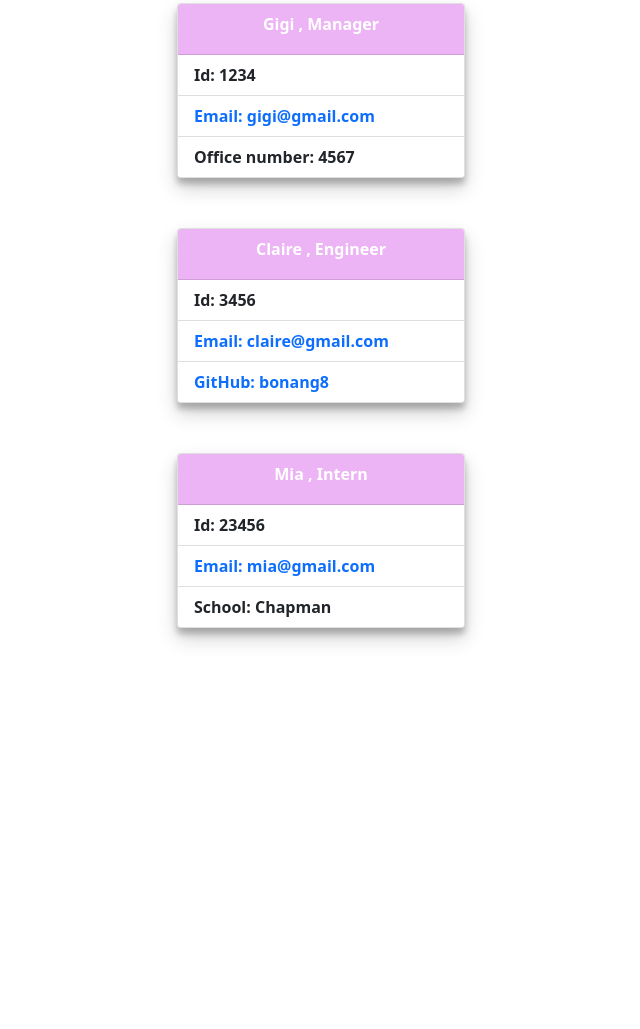
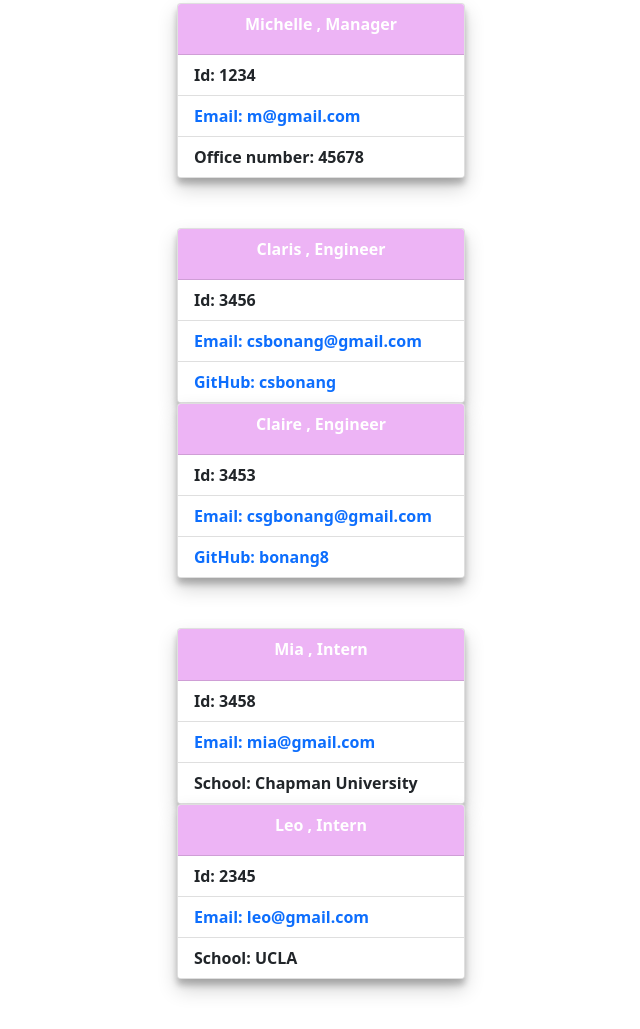
Before and after one commit to csbonang/bonang_teamProfileGenerator, a website: page dist/index.html in a window 1280 px wide. Shown: the part 124-1153 px from the top of the page, without its empty margins (79-719 px from the left). Before the commit the page ends 802 px from the top, so only its background shows below. Drawn offline with nearby package versions, Linux system fonts and the light colour scheme.

```diff
--- a/dist/index.html
+++ b/dist/index.html
@@ -18,7 +18,7 @@
       <div class= "manager">
       <div class="card" style="width: 18rem;">
            <div class="card-header">
-           Gigi ,
+           Michelle ,
 
            Manager
 
@@ -26,14 +26,33 @@
            <ul class="list-group list-group-flush">
              <li class="list-group-item"> Id: 1234</li>
              <li class="list-group-item">
-                <a id="contactMe_info" href = "mailto:gigi@gmail.com" alt=Email>
-                Email: gigi@gmail.com
+                <a id="contactMe_info" href = "mailto:m@gmail.com" alt=Email>
+                Email: m@gmail.com
                 </a>
              </li>
-             <li class="list-group-item"> Office number: 4567</li>
+             <li class="list-group-item"> Office number: 45678</li>
            </ul>
          </div>
          </div><div class= "engineer">
+           <div class="card" style="width: 18rem;">
+           <div class="card-header">
+           Claris ,
+
+           Engineer
+
+           </div>
+           <ul class="list-group list-group-flush">
+             <li class="list-group-item">Id: 3456</li>
+             <li class="list-group-item">
+                <a id="contactMe_info" href = "mailto:csbonang@gmail.com" alt=Email>
+               Email:  csbonang@gmail.com
+                </a>
+             </li>
+             <li class="list-group-item"> <a href= "https://github.com/csbonang">
+              GitHub: csbonang </a></li>
+           </ul>
+         </div>
+
            <div class="card" style="width: 18rem;">
            <div class="card-header">
            Claire ,
@@ -42,10 +61,10 @@
 
            </div>
            <ul class="list-group list-group-flush">
-             <li class="list-group-item">Id: 3456</li>
+             <li class="list-group-item">Id: 3453</li>
              <li class="list-group-item">
-                <a id="contactMe_info" href = "mailto:claire@gmail.com" alt=Email>
-               Email:  claire@gmail.com
+                <a id="contactMe_info" href = "mailto:csgbonang@gmail.com" alt=Email>
+               Email:  csgbonang@gmail.com
                 </a>
              </li>
              <li class="list-group-item"> <a href= "https://github.com/bonang8">
@@ -63,13 +82,31 @@
 
            </div>
            <ul class="list-group list-group-flush">
-             <li class="list-group-item"> Id: 23456</li>
+             <li class="list-group-item"> Id: 3458</li>
              <li class="list-group-item">
                 <a id="contactMe_info" href = "mailto:mia@gmail.com" alt=Email>
                 Email: mia@gmail.com
                 </a>
              </li>
-             <li class="list-group-item">School: Chapman</li>
+             <li class="list-group-item">School: Chapman University</li>
+           </ul>
+         </div>
+
+           <div class="card" style="width: 18rem;">
+           <div class="card-header">
+           Leo ,
+
+           Intern
+
+           </div>
+           <ul class="list-group list-group-flush">
+             <li class="list-group-item"> Id: 2345</li>
+             <li class="list-group-item">
+                <a id="contactMe_info" href = "mailto:leo@gmail.com" alt=Email>
+                Email: leo@gmail.com
+                </a>
+             </li>
+             <li class="list-group-item">School: UCLA</li>
            </ul>
          </div>
           </div>
```
Also changed, not shown: README.md.
